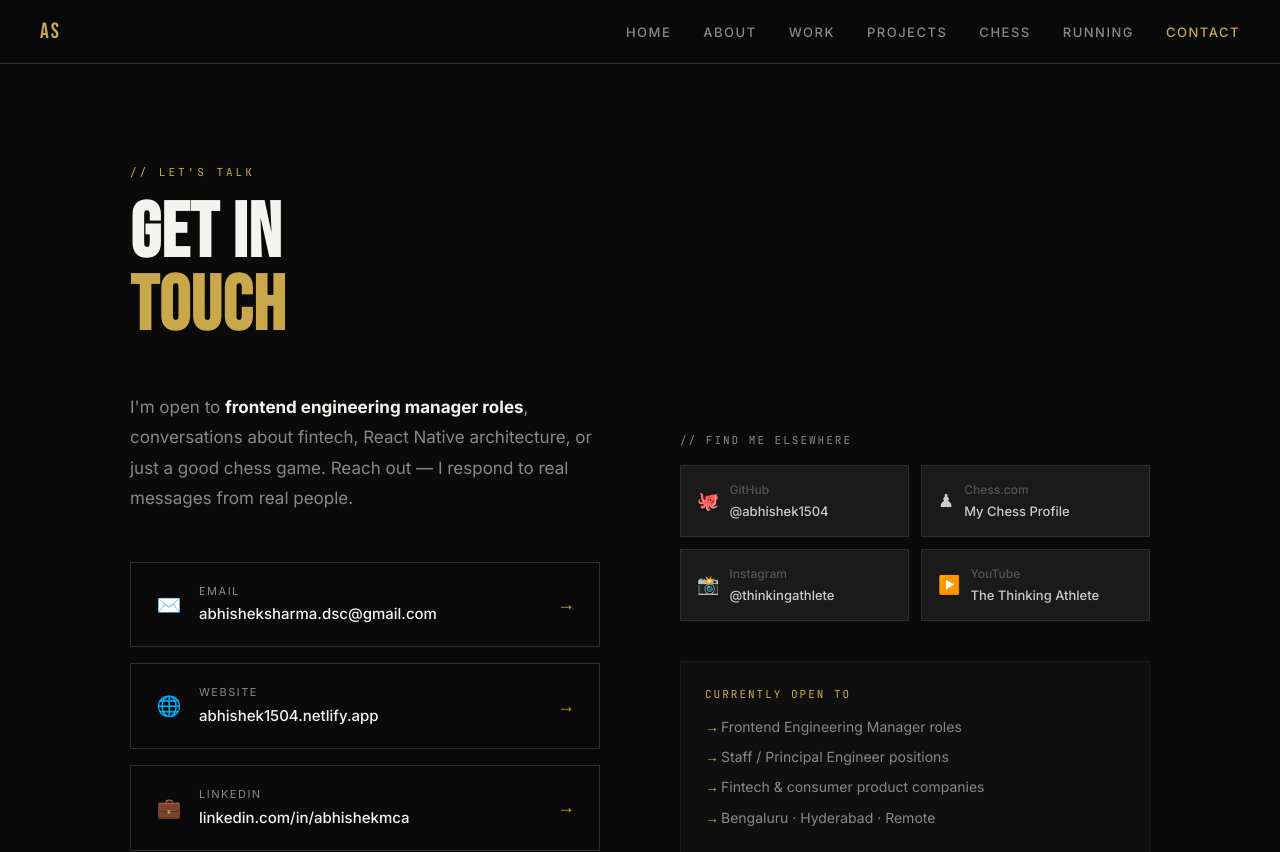
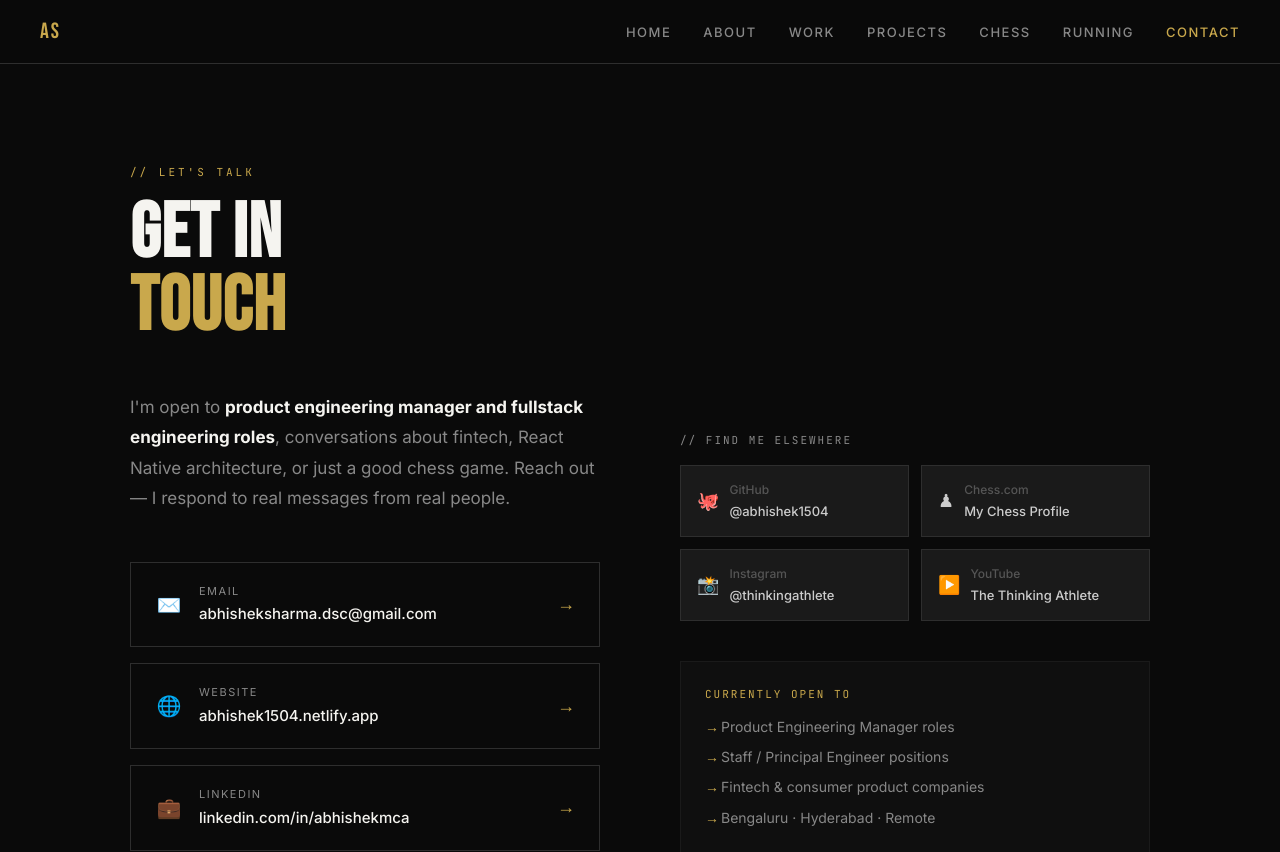
Before and after one commit to abhishek1504/abhishek-site, a React (Create React App) app: page /contact in a window 1280 px wide. Shown: the top 852 px of the page. Built offline with nearby package versions, Linux system fonts and the light colour scheme.

Commit message:
changes added

```diff
--- a/src/pages/About.jsx
+++ b/src/pages/About.jsx
@@ -8,7 +8,7 @@ export default function About() {
         <div className="about-grid">
           <div className="about-text">
             <p>
-              I'm <strong>Abhishek Sharma</strong> — a Frontend Engineering Manager based in
+              I'm <strong>Abhishek Sharma</strong> — a Product Engineering Manager based in
               Hyderabad, India, with 13+ years of experience building products that people
               actually use. I started writing code in 2013 and haven't stopped since,
               working my way through mobile apps, enterprise systems, and most recently
--- a/src/pages/Contact.jsx
+++ b/src/pages/Contact.jsx
@@ -8,7 +8,7 @@ export default function Contact() {
         <div className="contact-layout">
           <div>
             <p className="contact-intro">
-              I'm open to <strong>frontend engineering manager roles</strong>, conversations
+              I'm open to <strong>product engineering manager and fullstack engineering roles</strong>, conversations
               about fintech, React Native architecture, or just a good chess game.
               Reach out — I respond to real messages from real people.
             </p>
@@ -65,7 +65,7 @@ export default function Contact() {
             <div style={{ marginTop: 40, padding: "24px", border: "1px solid #1A1A1A", background: "#0F0F0F" }}>
               <div style={{ fontFamily: "'JetBrains Mono', monospace", fontSize: 11, color: "#C9A84C", letterSpacing: 2, marginBottom: 12 }}>CURRENTLY OPEN TO</div>
               {[
-                "Frontend Engineering Manager roles",
+                "Product Engineering Manager roles",
                 "Staff / Principal Engineer positions",
                 "Fintech & consumer product companies",
                 "Bengaluru · Hyderabad · Remote",
--- a/src/pages/Home.jsx
+++ b/src/pages/Home.jsx
@@ -9,8 +9,8 @@ export default function Home() {
           ABHISHEK<br /><span>SHARMA</span>
         </h1>
         <div className="hero-roles">
-          <span className="hero-role-tag active">Frontend Eng. Manager</span>
-          <span className="hero-role-tag">React & React Native</span>
+          <span className="hero-role-tag active">Product Eng. Manager</span>
+          <span className="hero-role-tag">React · React Native · NestJS</span>
           <span className="hero-role-tag">Fintech · 12 yrs</span>
           <span className="hero-role-tag">PBEL Chess Champion 2025</span>
           <span className="hero-role-tag">Runner · 100 Days</span>
```
Also changed, not shown: 2 other files (tests, documents, lock files or other folders).
